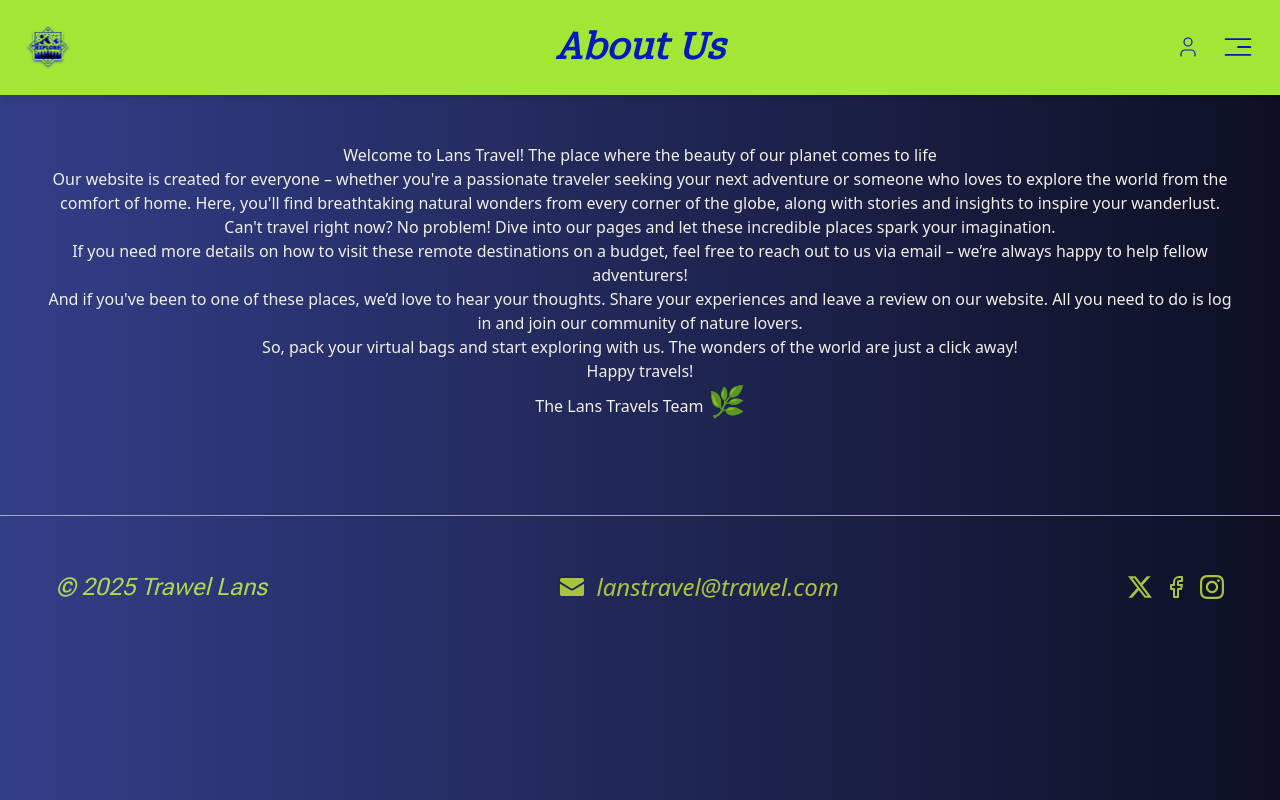
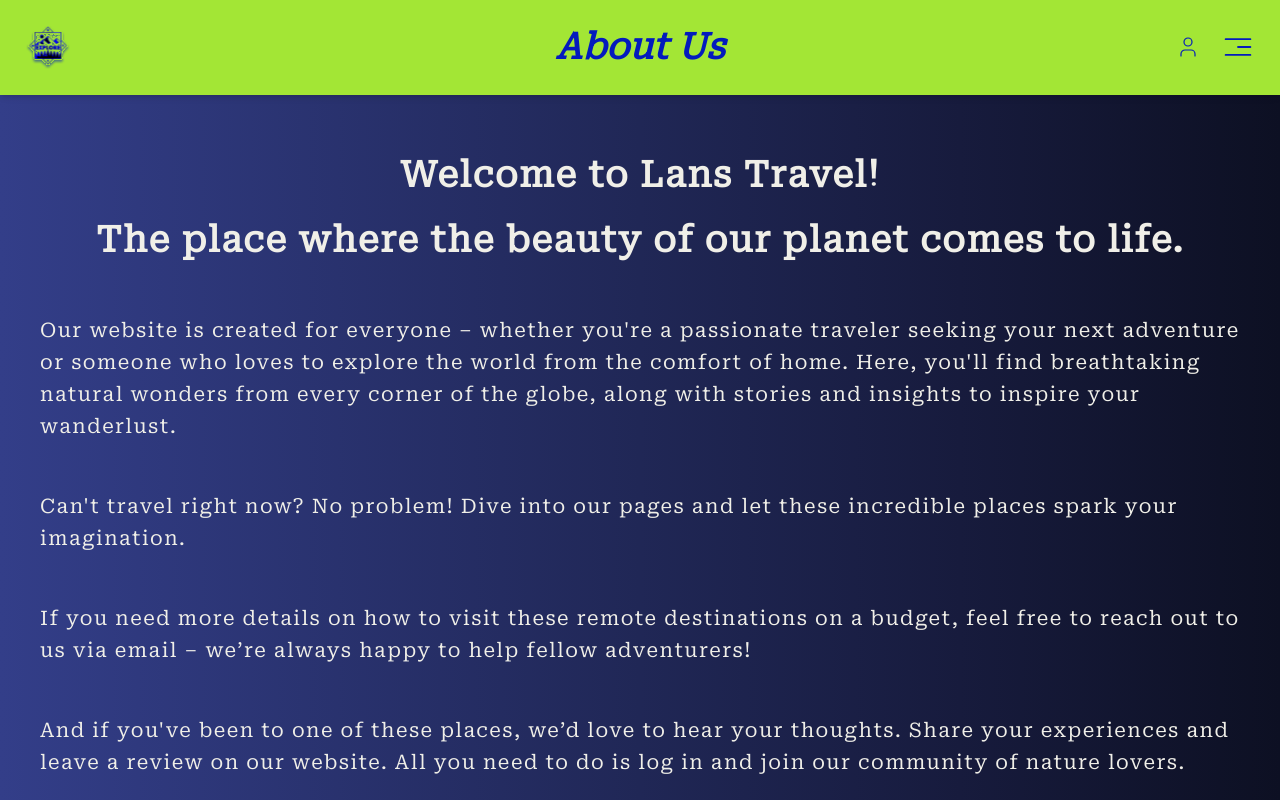
Before and after one commit to katerinajoanna/Examensarbete-TravelLans, a React (Vite) app in the folder frontend/: page /about in a window 1280 px wide. Built offline with nearby package versions, Linux system fonts and the light colour scheme.

Commit message:
styling AboutPage

```diff
--- a/frontend/src/components/Header.tsx
+++ b/frontend/src/components/Header.tsx
@@ -25,7 +25,7 @@ const Header: React.FC<HeaderProps> = ({ title }) => {
                     <img
                         src={Terra}
                         alt="Terra"
-                        className='w-36 sm:w-44 md:w-52 lg:w-60 object-contain'
+                        className='w-36 sm:w-44 md:w-[16rem] lg:w-[18rem] object-contain'
                     />
                 )}
             </div>
--- a/frontend/src/components/Hero.tsx
+++ b/frontend/src/components/Hero.tsx
@@ -1,49 +1,11 @@
-
-// import { HeroSectionProps } from '../types/hero'
-// import video1 from '../assets/videos/medium.webm';
-
-// const HeroSection: React.FC<HeroSectionProps> = ({ title, description }) => {
-//     return (
-//         <section className='relative mt-2 w-full h-screen'>
-//             <video
-//                 className='absolute top-0 left-0 w-full h-full object-cover rounded-md shadow-imgShadow aspect-video'
-//                 autoPlay
-//                 loop
-//                 muted
-//                 playsInline
-//             >
-//                 <source src={video1} type='video/mp4' />
-//                 Video not supported
-//             </video>
-
-//             <div className='relative flex flex-col justify-center items-center h-full gap-4 p-4 sm:gap-6 sm:p-8 lg:p-12'>
-
-//                 <h1 className='absolute top-12 text-4xl sm:text-5xl md:text-6xl lg:text-6xl xl:text-7xl text-textSecondary text-center font-robotoSans italic font-bold tracking-wide text-stroke p-2 '>
-//                     {title}
-//                 </h1>
-
-//                 <div className='bg-[#090909] bg-opacity-40 flex justify-center items-center p-4 sm:p-6 md:p-8 rounded-md max-w-[90%] sm:max-w-[80%] md:max-w-[80%] lg:max-w-[90%] xl:max-w-[80%]'>
-//                     <p className='text-textMuted text-base sm:text-lg md:text-xl lg:text-2xl font-robotoSerif italic tracking-wide leading-relaxed'>
-//                         {description}
-//                     </p>
-//                 </div>
-//             </div>
-//         </section>
-//     );
-// };
-
-// export default HeroSection;
-
-
 
 import { HeroSectionProps } from '../types/hero'
 import video1 from '../assets/videos/medium.webm';
 import SearchHome from './SearchHome';
 
-
 const HeroSection: React.FC<HeroSectionProps> = ({ title, description }) => {
     return (
-        <section className='relative w-full h-screen'>
+        <section className='relative flex-grow my-2'>
             {/* Tło z wideo */}
             <video
                 className='absolute top-0 left-0 w-full h-full object-cover rounded-md shadow-imgShadow'
@@ -57,14 +19,14 @@ const HeroSection: React.FC<HeroSectionProps> = ({ title, description }) => {
             </video>
 
             {/* Warstwa z tekstem na wideo */}
-            <div className='relative z-10 flex flex-col justify-between items-center h-full gap-4 p-4 sm:gap-6 sm:p-8 lg:p-12'>
+            <div className='relative z-10 flex flex-col items-center h-full gap-4 p-4 sm:gap-6 sm:p-8 lg:p-12'>
 
-                <h1 className='text-3xl sm:text-4xl md:text-5xl lg:text-7xl xl:text-7xl text-textSecondary text-center font-robotoSans italic font-bold tracking-wide text-stroke p-2 mb-12 sm:-mt-4 md:mt-12'>
+                <h1 className='text-3xl font-extrabold sm:text-4xl md:text-5xl md:font-extrabold lg:text-6xl xl:text-7xl text-textSecondary text-center font-robotoSans italic  tracking-wide text-stroke p-2 mb-12 sm:-mt-4 md:mt-1 md:mb-24'>
                     {title}
                 </h1>
 
                 <div className='bg-[#181a1e] bg-opacity-40 flex justify-center items-center p-4 sm:p-6 md:p-8 rounded-md searchShadow max-w-11/12 sm:max-w-11/12 md:max-w-11/12 lg:max-w-11/12 xl:max-w-5xl'>
-                    <p className='text-xs sm:text-base md:text-1xl lg:text-2xl text-textMuted leading-6 md:leading-[3rem] lg:leading-[3rem] font-robotoSerif italic tracking-wide'>
+                    <p className='text-xs sm:text-base md:text-1xl lg:text-2xl text-textMuted leading-6 sm:leading-7 md:leading-8 lg:leading-[2.6rem] font-robotoSerif italic tracking-wide'>
                         {description}
                     </p>
                 </div>
--- a/frontend/src/pages/AboutPage.tsx
+++ b/frontend/src/pages/AboutPage.tsx
@@ -1,29 +1,45 @@
 import Footer from "../components/Footer";
 import Header from "../components/Header";
-
 
 const AboutPage = () => {
     return (
         <div className="flex flex-col">
             <Header title='About Us' />
-            <div className="text-center text-textMuted m-12">
-                <h1>  Welcome to Lans Travel!
-                    The place where the beauty of our planet comes to life</h1>
-                <p>Our website is created for everyone – whether you're a passionate traveler seeking your next adventure or someone who loves to explore the world from the comfort of home. Here, you'll find breathtaking natural wonders from every corner of the globe, along with stories and insights to inspire your wanderlust.</p>
-                <p>Can't travel right now? No problem! Dive into our pages and let these incredible places spark your imagination.</p>
-                <p>If you need more details on how to visit these remote destinations on a budget, feel free to reach out to us via email – we’re always happy to help fellow adventurers!</p>
-                <p>
-                    And if you've been to one of these places, we’d love to hear your thoughts. Share your experiences and leave a review on our website. All you need to do is log in and join our community of nature lovers.</p>
-                <p>So, pack your virtual bags and start exploring with us. The wonders of the world are just a click away!</p>
-                <div>
-                    <p> Happy travels!</p>
-                    <p>The Lans Travels Team <span className="text-xl md:text-2xl lg:text-3xl">🌿</span></p>
+            <main className="text-center text-textMuted font-robotoSerif m-6">
+                <h2 className="font-semibold text-xl sm:text-2xl md:text-3xl lg:text-4xl text-textMuted sm:leading-7 md:leading-8 lg:leading-[2.6rem] font-robotoSerif tracking-widest md:tracking-[.09rem] p-1 mt-8">
+                    Welcome to Lans Travel!
+                </h2>
+                <h2 className="font-semibold text-xl sm:text-xl md:text-3xl lg:text-4xl text-textMuted sm:leading-7 md:leading-10 lg:leading-[2.6rem] font-robotoSerif tracking-widest md:tracking-[.09rem] p-1 mt-4">
+                    The place where the beauty of our planet comes to life.
+                </h2>
+                <p className="text-left text-xs sm:text-base md:text-xl lg:text-xl text-textMuted leading-5 sm:leading-6 md:leading-8 lg:leading-[2rem] font-robotoSerif tracking-widest md:tracking-[.09rem] p-4 mt-8">
+                    Our website is created for everyone – whether you're a passionate traveler seeking your next adventure or someone who loves to explore the world from the comfort of home. Here, you'll find breathtaking natural wonders from every corner of the globe, along with stories and insights to inspire your wanderlust.
+                </p>
+                <p className="text-left text-xs sm:text-base md:text-xl lg:text-xl text-textMuted leading-5 sm:leading-6 md:leading-8 lg:leading-[2rem] font-robotoSerif tracking-widest md:tracking-[.09rem] p-4 mt-4">
+                    Can't travel right now? No problem! Dive into our pages and let these incredible places spark your imagination.
+                </p>
+                <p className="text-left text-xs sm:text-base md:text-xl lg:text-xl text-textMuted leading-5 sm:leading-6 md:leading-8 lg:leading-[2rem] font-robotoSerif tracking-widest md:tracking-[.09rem] p-4 mt-4">
+                    If you need more details on how to visit these remote destinations on a budget, feel free to reach out to us via email – we’re always happy to help fellow adventurers!
+                </p>
+                <p className="text-left text-xs sm:text-base md:text-xl lg:text-xl text-textMuted leading-5 sm:leading-6 md:leading-8 lg:leading-[2rem] font-robotoSerif tracking-widest md:tracking-[.09rem] p-4 mt-4">
+                    And if you've been to one of these places, we’d love to hear your thoughts. Share your experiences and leave a review on our website. All you need to do is log in and join our community of nature lovers.
+                </p>
+                <p className="text-left text-xs sm:text-base md:text-xl lg:text-xl text-textMuted leading-5 sm:leading-6 md:leading-8 lg:leading-[2rem] font-robotoSerif tracking-widest md:tracking-[.09rem] p-4 mt-4">
+                    So, pack your virtual bags and start exploring with us. The wonders of the world are just a click away!
+                </p>
+                <div className="text-center text-xs sm:text-base md:text-xl lg:text-xl mt-8">
+                    <p>Happy travels!</p>
+                    <p>
+                        The Lans Travels Team <span className="text-xl md:text-2xl lg:text-3xl">🌿</span>
+                    </p>
                 </div>
-            </div>
-            <div className='w-full h-[0.5px] bg-bgLine my-12 mb-5 md:mb-8 '></div>
+            </main>
+
+            <div className="w-11/12 h-[0.5px] bg-bgLine mx-auto my-6"></div>
+
             <Footer />
         </div>
     );
-}
+};
 
 export default AboutPage;
--- a/frontend/tailwind.config.js
+++ b/frontend/tailwind.config.js
@@ -15,7 +15,7 @@ export default {
         bgButton: '#2B336E',    // Tło przycisków
         bgNoteLight: '#D8E1B6',       // Tło jasne dla wpisywania notatek/opisów
         bgNoteDark: '#F2F4EA',        // Alternatywne tło dla notatek/opisów
-        textMuted: '#F0EFE8',         // Kolor tekstu na jasnych tłach
+        textMuted: '#F0EFE8',        // Kolor tekstu na jasnych tłach
 
       },
       boxShadow: {
```
